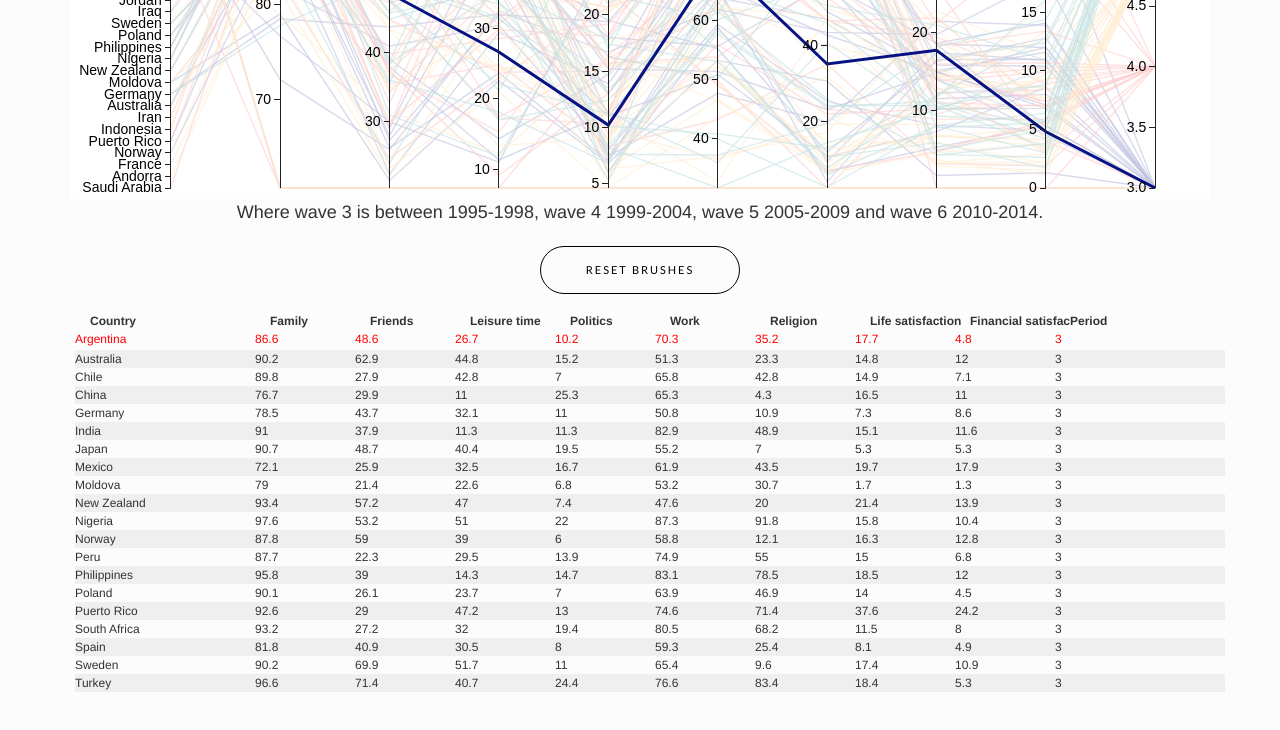
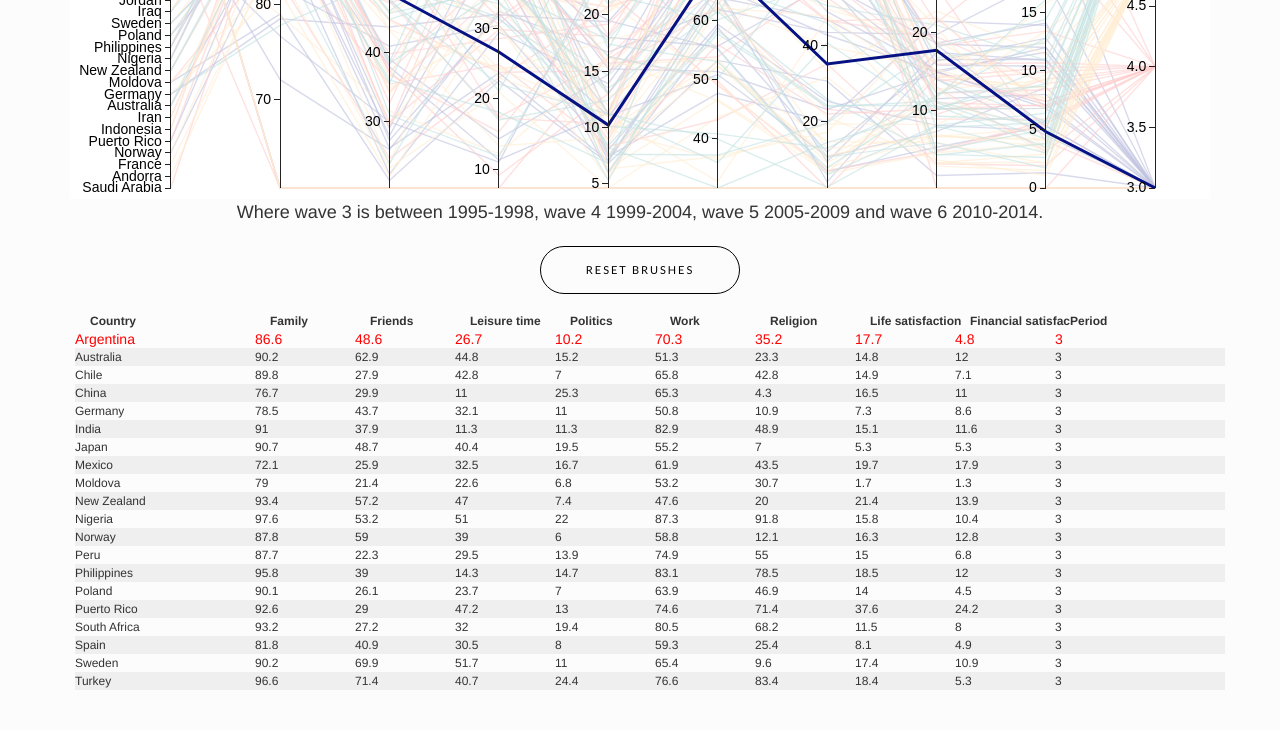
Before and after one commit to elindbom/parallelCoordinates, a website: page index.html in a window 1280 px wide. In both pictures the pointer is over the element 650 px from the left and 1587 px from the top of the page. Shown: the part 1249-1979 px from the top of the page. Drawn offline with nearby package versions, Linux system fonts and the light colour scheme; a web font is replaced by a local one.

Commit message:
Fix with visualization grid

```diff
--- a/style.css
+++ b/style.css
@@ -57,7 +57,7 @@ input {
 .cell { float: left; overflow: hidden; white-space: nowrap; width: 100px; height: 18px; }
 .col-0 { width: 180px; }
 
-#grid .row:hover {color: red;}
-.row, .header:hover { clear: left; font-size: 12px; line-height: 18px; height: 18px; }
-.cell:hover { float: left; overflow: hidden; white-space: nowrap; width: 100px; height: 20px; }
-.col-0:hover { width: 180px; }
+#grid .row:hover {
+  color: red;
+  font-size: 14px;
+}
```
